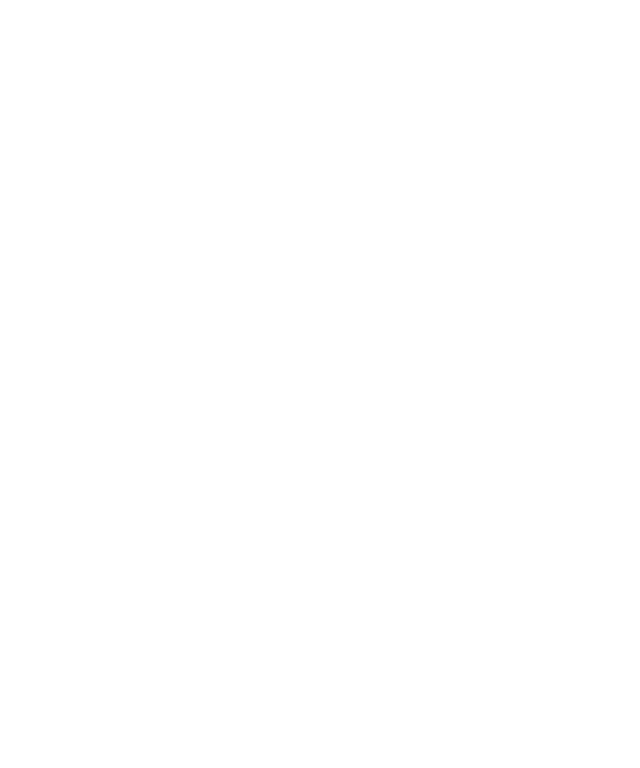
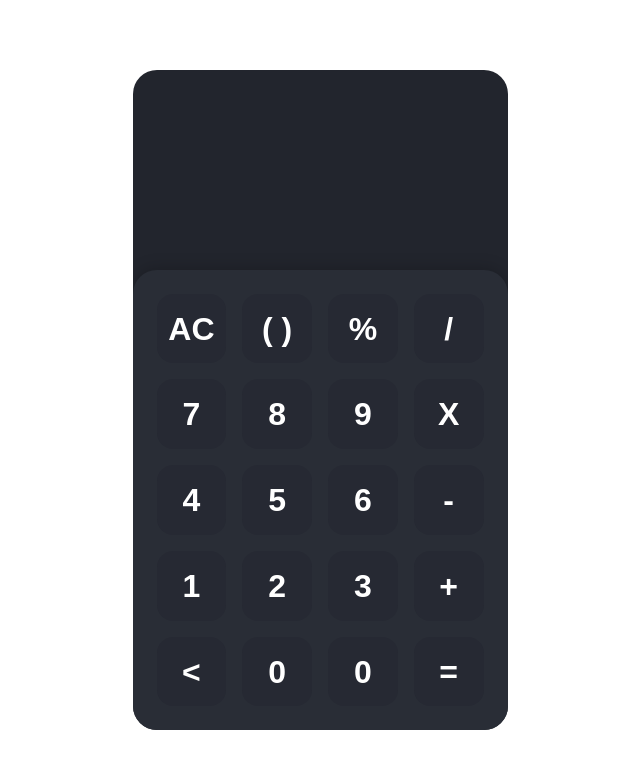
Before and after one commit to solomonrazak/calculator-project, a plain HTML site: page index.html in a window 1280 px wide. Shown: the whole page, without its empty margins (320-960 px from the left). Drawn offline with Linux system fonts and the light colour scheme.

Commit message:
functionality added

```diff
--- a/index.html
+++ b/index.html
@@ -0,0 +1,86 @@
+<!DOCTYPE html>
+<html lang="en">
+<head>
+    <meta charset="UTF-8">
+    <meta name="viewport" content="width=device-width, initial-scale=1.0">
+    <title>Calculator Project</title>
+    <link rel="stylesheet" href="styles.css"/>
+</head>
+<body>
+    <div class="app">
+        <div class="calculator">
+            <div class="display">
+                <div class="content">
+                    <div class="input"></div>
+                    <div class="output"></div>
+                </div>
+            </div>
+            <div class="keys">
+                <div data-key="clear" class="key action">
+                    <span>AC</span>
+                </div>
+                <div data-key="brackets" class="key action">
+                    <span>( )</span>
+                </div>
+                <div data-key="%" class="key action">
+                    <span>%</span>
+                </div>
+                <div data-key="/" class="key action">
+                    <span>/</span>
+                </div>
+                <div data-key="7" class="key action">
+                    <span>7</span>
+                </div>
+                <div data-key="8" class="key action">
+                    <span>8</span>
+                </div>
+                <div data-key="9" class="key action">
+                    <span>9</span>
+                </div>
+                <div data-key="*" class="key action">
+                    <span>X</span>
+                </div>
+                <div data-key="4" class="key action">
+                    <span>4</span>
+                </div>
+                <div data-key="5" class="key action">
+                    <span>5</span>
+                </div>
+                <div data-key="6" class="key action">
+                    <span>6</span>
+                </div>
+                <div data-key="-" class="key action">
+                    <span>-</span>
+                </div>
+                <div data-key="1" class="key action">
+                    <span>1</span>
+                </div>
+                <div data-key="2" class="key action">
+                    <span>2</span>
+                </div>
+                <div data-key="3" class="key action">
+                    <span>3</span>
+                </div>
+                <div data-key="+" class="key action">
+                    <span>+</span>
+                </div>
+                <div data-key="backspace" class="key action">
+                    <span>&lt;</span>
+                </div>
+                <div data-key="0" class="key action">
+                    <span>0</span>
+                </div>
+                <div data-key="." class="key action">
+                    <span>0</span>
+                </div>
+                <div data-key="=" class="key action">
+                    <span>=</span>
+                </div>
+            </div>
+        </div>
+    </div>
+
+
+   <script src="main.js"></script>
+</body>
+</html>
--- a/main.js
+++ b/main.js
@@ -0,0 +1,51 @@
+const keys = document.querySelectorAll(".keys");
+const display_input = document.querySelector(".display .input");
+const display_output = document.querySelector(".display .output");
+
+let input = ""; // string input which is empty for now.
+
+for (let key of keys){
+    const value = key.dataset.key; // to get each key and get the value of that key.
+
+    key.addEventListener("click", () => {
+        if (value == "clear"){
+            input = "";
+            display_input.innerHTML = "";
+            display_output.innerHTML = "";
+        }
+        else if (value == "backsapce"){
+            input = input.slice(0, -1); // remove the last in the input
+            display_input.innerHTML = input;
+        }
+        else if(value == "="){
+            let result = eval(input);
+
+            display_output.innerHTML = result;
+        }
+        else if (value == "( )"){
+            if (
+                input.indexOf("(") == -1 ||
+                input.indexOf("(") != -1 &&
+                input.indexOf(")") != -1 &&
+                input.lastIndexOf("(") < input.lastIndexOf(")")
+            ){
+                input += "(";
+            }
+            else if (
+               input.indexOf("(") != -1 &&
+               input.indexOf(")") == -1 ||
+               input.indexOf("(") != -1 &&
+               input.indexOf(")") != -1 &&
+               input.lastIndexOf("(") > input.lastIndexOf(")")
+            ){
+               input -= ")";
+            }
+            display_input.innerHTML = input;
+        }
+        else {
+            input += value;
+            display_input.innerHTML = input;
+        }
+
+    })
+}
--- a/styles.css
+++ b/styles.css
@@ -1,4 +1,96 @@
-body{
+*{
     margin: 0;
     padding: 0;
+    box-sizing: border-box;
+    font-family: sans-serif;
 }
+.app{
+    display: flex;
+    justify-content: center;
+    align-items: center;
+    height: 100vh;
+}
+
+.calculator{
+    background-color: #22252D;
+    width: 100%;
+    max-width: 375px;
+    min-height: 640px;
+    display: flex;
+    flex-direction: column;
+    border-radius: 1.5rem;
+    overflow: hidden;
+}
+
+.display{
+    min-height: 200px;
+    padding: 1.5rem;
+    display: flex;
+    justify-content: flex-end;
+    align-items: flex-end;
+    color: white;
+    text-align: right;
+    flex: 1 1 0%;
+}
+.display .input{
+    font-size: 1.25rem;
+    margin-bottom: 0.5rem;
+}
+
+.display .output{
+    font-size: 3rem;
+    font-weight: 700;
+    width: 100%;
+    max-width: 100%;
+    overflow: auto;
+}
+
+.display .operator{
+    color: #EB6666;
+}
+.display .brackets,
+.display .percent{
+    color: #26FED7
+}
+
+.keys{
+    background-color: #292D36;
+    padding: 1.5rem;
+    border-radius: 1.5rem 1.5rem 0 0;
+    display: grid;
+    grid-template-columns: repeat(4, 1fr);
+    grid-template-rows: repeat(5, 1fr);
+    grid-gap: 1rem;
+    box-shadow: 0px -2px 16px rgba(0, 0, 0, 0.2);
+}
+
+.keys .key{
+    position: relative;
+    cursor: pointer;
+    display: block;
+    height: 0; /* will break if not given */
+    padding-top: 100%; /*  */
+    background-color: #262933;
+    border-radius: 1rem;
+    transition: 0.2s;
+    user-select: none;
+}
+
+.keys .key span{
+    position: absolute;
+    top: 50%;
+    left: 50%;
+    transform: translate(-50%, -50%);
+    font-size: 2rem;
+    font-weight: 700;
+    color: white;
+}
+.keys .key:hover{
+    box-shadow: inset 0 0 8px rgba(0, 0, 0, 0.2);
+}
+.keys .key.operator span{
+    color: #EB6666;
+}
+/* .keys .key.action span{
+    color: #26FED7;
+} */
```
